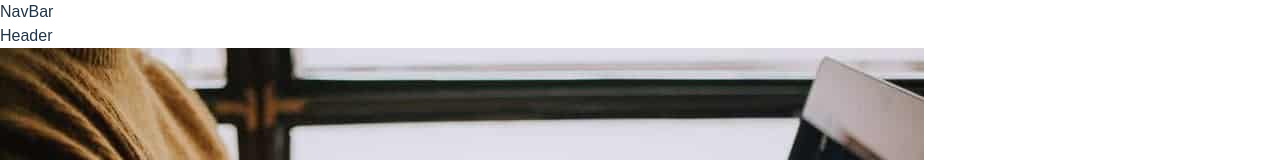
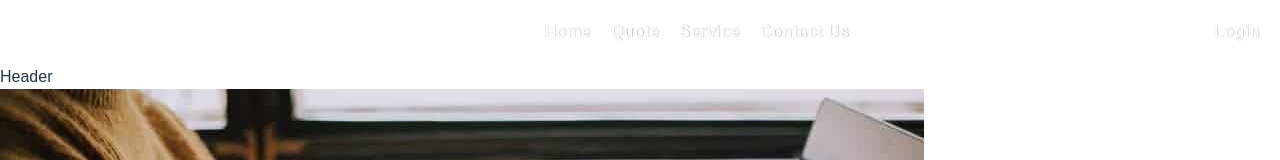
Before and after one commit to Freetzen/WeDevelop, a React (Vite) app in the folder Frontend/: page / in a window 1280 px wide. Shown: the top 160 px of the page. Built offline with nearby package versions, Linux system fonts and the light colour scheme.

Commit message:
subida navbar

```diff
--- a/Frontend/src/components/navBar/NavBar.jsx
+++ b/Frontend/src/components/navBar/NavBar.jsx
@@ -1,7 +1,38 @@
+import style from "./NavBar.module.css";
+import { Link } from "react-router-dom";
+
 
 const NavBar = () => {
   return (
-    <div>NavBar</div>
+    <div className={style.NavBarContainer}>
+
+                    <Link to="/">
+                         <div className={style.logo}>
+                            <img src="./images/Logo-NavBar.png" />
+                         </div>
+                    </Link>
+
+                    <div className={style.menu}>
+                        <ul>
+                            <li>
+                                <Link to="/home">Home</Link>
+                            </li>
+                            <li>
+                                <Link to="/quote">Quote</Link>
+                            </li>
+                            <li>
+                                <Link to="/service">Service</Link>
+                            </li>
+                            <li>
+                                <Link to="/contact">Contact Us</Link>
+                            </li>
+                        </ul>
+                    </div>
+
+                    <div className={style.login}>
+                         <Link to="/login">Login</Link>
+                    </div>
+    </div>
   )
 }
 
--- /dev/null
+++ b/Frontend/src/components/navBar/NavBar.module.css
@@ -0,0 +1,65 @@
+.NavBarContainer {
+    width: auto;
+    height: auto;
+    padding: 5px 20px;
+    display: flex;
+    flex-direction: row;
+    justify-content: space-between;
+    align-items: center;
+}
+
+.logo {
+    width: 160px;
+    height: auto;
+    margin-top: 10px;
+}
+
+.logo img {
+    width: 100%;
+    height: auto;
+}
+
+.menu {
+    width: auto;
+    height: auto;
+}
+
+.menu ul {
+    list-style: none;
+    padding: 0;
+}
+
+.menu li {
+    display: inline;
+    padding: 0;
+}
+
+.menu li a {
+    font-size: 16px;
+    font-weight: 700;
+    letter-spacing: .5px;
+    line-height: 18px;
+    color: #fff;
+    text-shadow: .3px .3px 1px rgba(0,0,0,.4);
+    text-decoration: none;
+    margin: 0px 5px;
+    padding: 5px;
+}
+
+.menu li a:hover {
+    border-bottom: 1px solid #fff;
+}
+.login {
+    width: auto;
+    height: auto;
+}
+
+.login a {
+    font-size: 16px;
+    font-weight: 700;
+    letter-spacing: .5px;
+    line-height: 18px;
+    color: #fff;
+    text-shadow: .3px .3px 1px rgba(0,0,0,.4);
+    text-decoration: none;
+}
```
Also changed, not shown: Frontend/public/images/Logo-NavBar.png (added).
